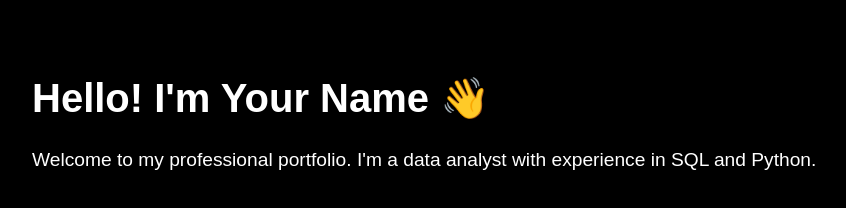
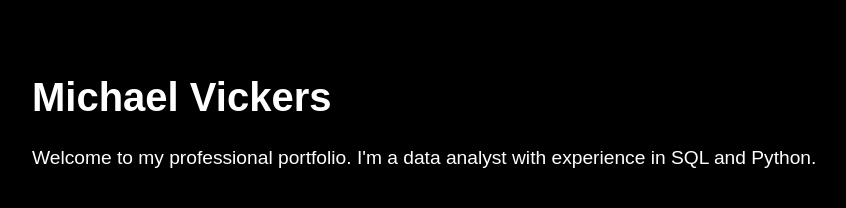
Before and after one commit to mjvickers/mjvickers.github.io, a plain HTML site: page index.html in a window 1280 px wide. Shown: the whole page, without its empty margins (16-862 px from the left). Drawn offline with Linux system fonts and the light colour scheme.

Commit message:
Update index.html
add Michael Vickers title

```diff
--- a/index.html
+++ b/index.html
@@ -2,7 +2,7 @@
 <html lang="en">
 <head>
   <meta charset="UTF-8">
-  <title>Your Name | Data Portfolio</title>
+  <title>Michael Vickers | Data Portfolio</title>
   <style>
     body {
       background-color: #000000;
@@ -19,7 +19,7 @@
   </style>
 </head>
 <body>
-  <h1>Hello! I'm Your Name 👋</h1>
+  <h1>Michael Vickers</h1>
   <p>Welcome to my professional portfolio. I'm a data analyst with experience in SQL and Python.</p>
 </body>
 </html>
```
